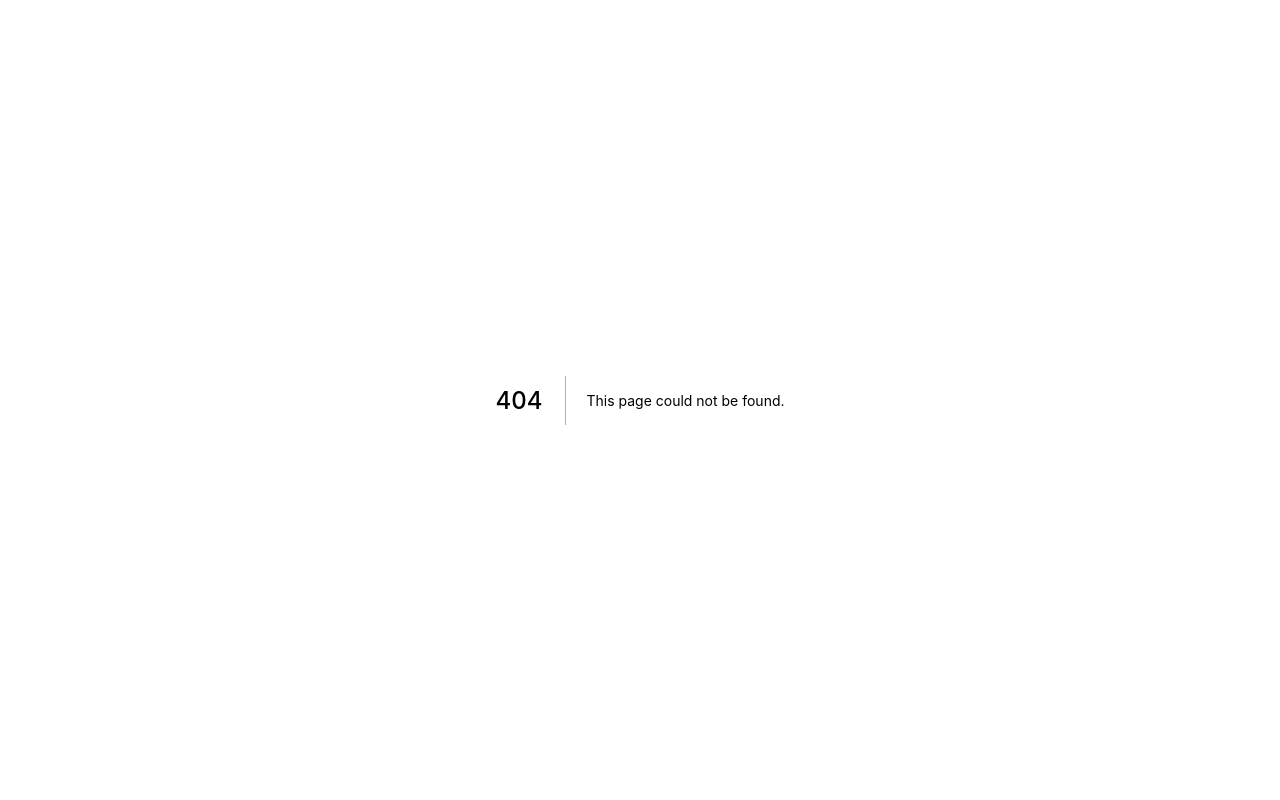
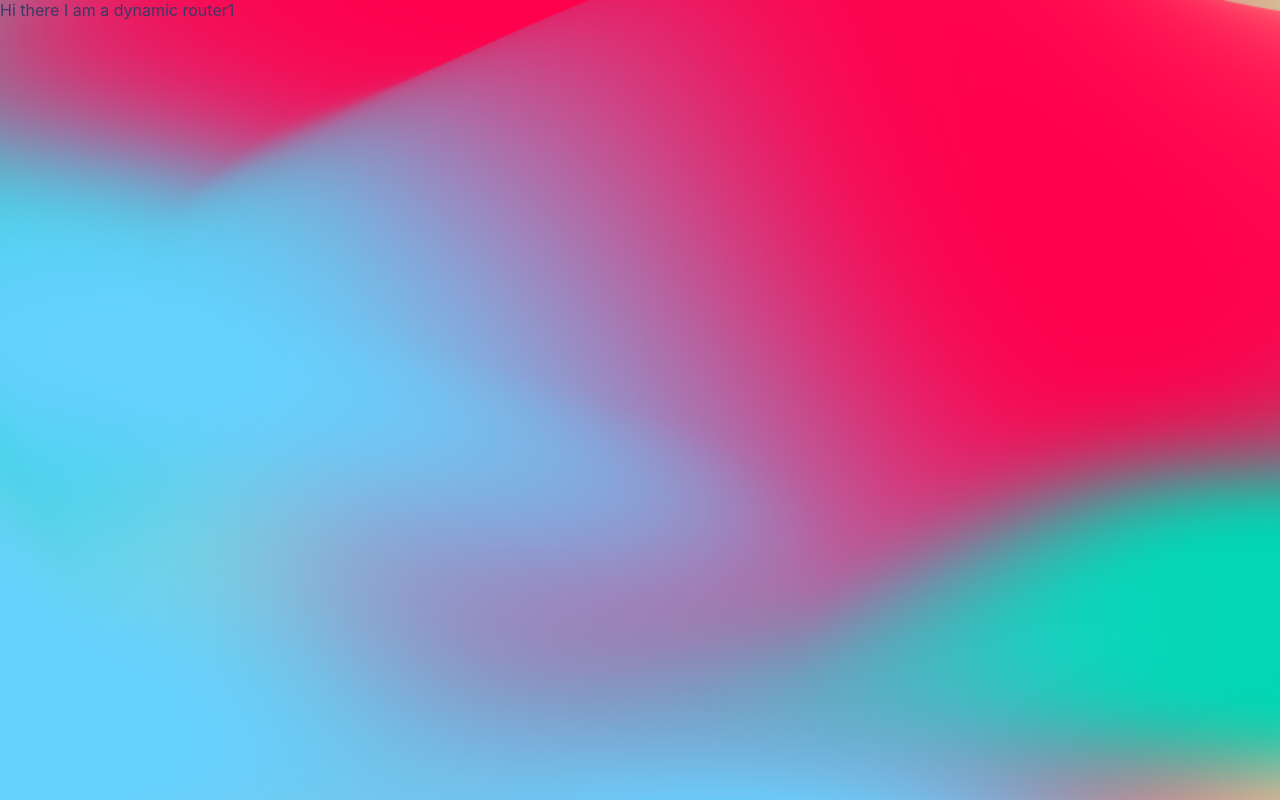
Before and after one commit to adrimihailescu/discover-coffee-stores, a Next.js app: page /1 in a window 1280 px wide. Before the commit this address had no page. Built offline with nearby package versions, Linux system fonts and the light colour scheme.

Commit message:
add dynamic pages with Link component and routing

```diff
--- /dev/null
+++ b/pages/[dynamic].js
@@ -0,0 +1,17 @@
+import Head from 'next/head';
+import {useRouter} from 'next/router';
+
+const DynamicRoute = () => {
+    const router = useRouter();
+    const query = router.query.dynamic;
+    console.log('query', query);
+    return (
+    <div>
+        <Head>
+            <title>{query}</title>
+        </Head>
+        Hi there I am a dynamic router{query}
+        </div>);
+};
+
+export default DynamicRoute;
--- /dev/null
+++ b/pages/courses/nextjs.js
@@ -0,0 +1,5 @@
+const NextJs = () => {
+    return (<div>Welcome to Next.js</div>)
+};
+
+export default NextJs;
```
